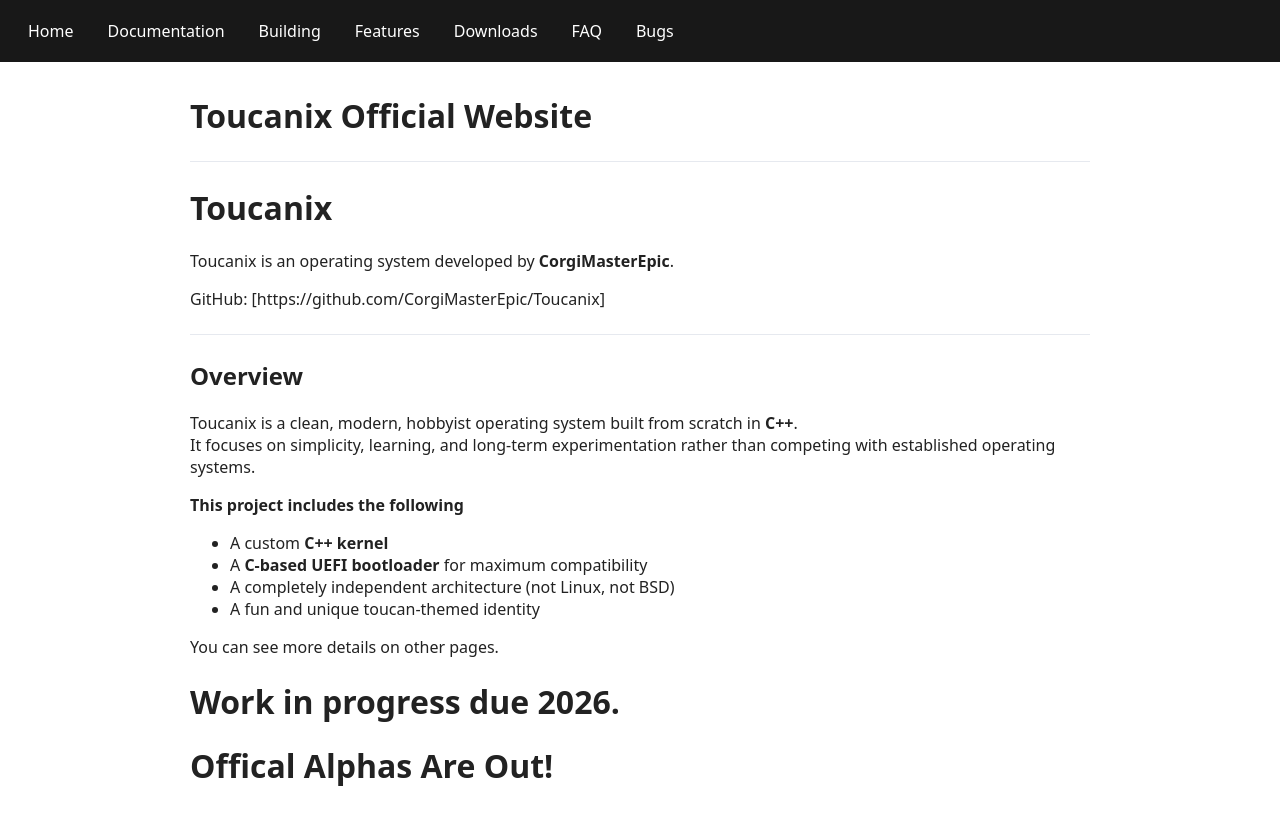
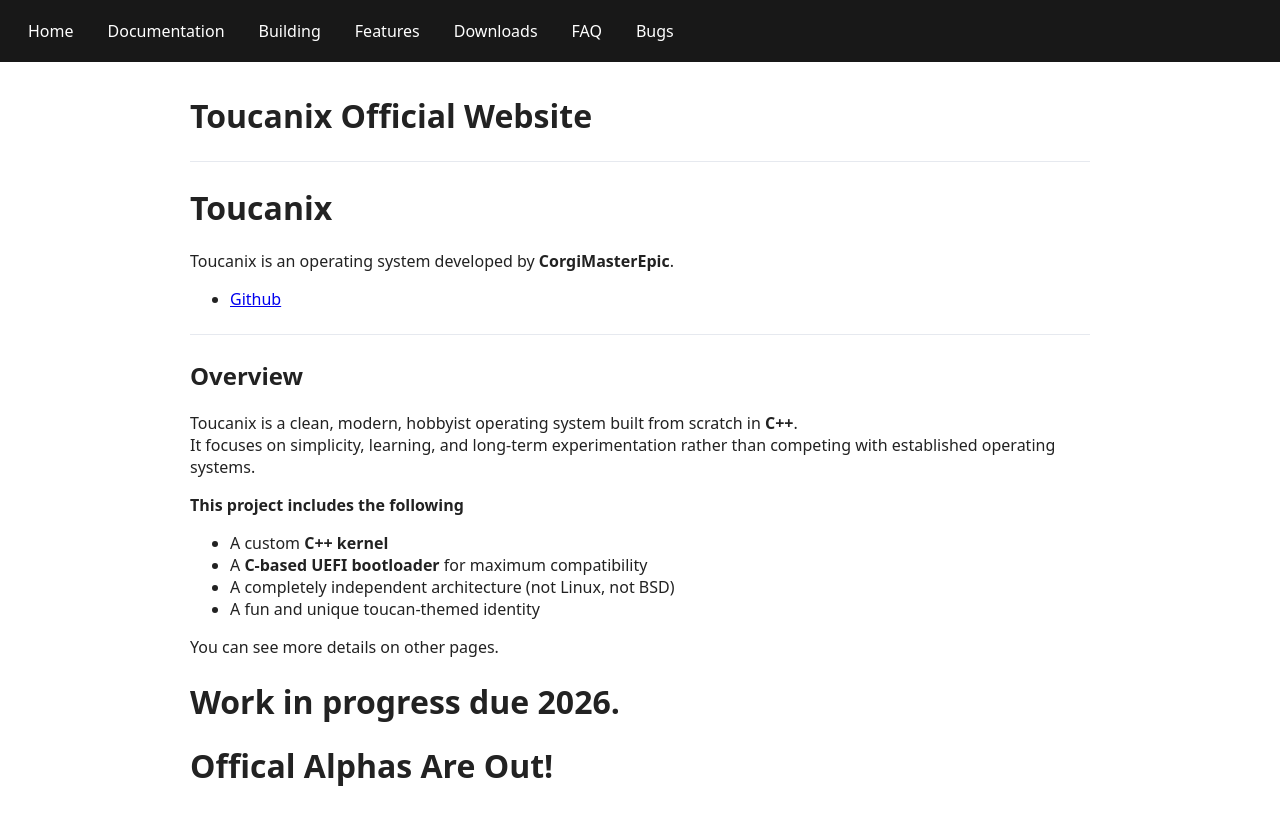
Before and after one commit to CorgiMasterEpic/toucanix-site, a Jekyll site: the page built from index.md, in a window 1280 px wide. Shown: the top 825 px of the page. Built offline with Jekyll 4.4.1, drawn with Linux system fonts in a browser that asks for light colours; part of the change alters nothing that is shown.

Commit message:
Update index.md

```diff
--- a/index.md
+++ b/index.md
@@ -9,7 +9,7 @@ layout: default
 
 Toucanix is an operating system developed by **CorgiMasterEpic**.
 
-GitHub: [https://github.com/CorgiMasterEpic/Toucanix]
+- [Github](https://github.com/CorgiMasterEpic/Toucanix)
 
 ---
 
```
